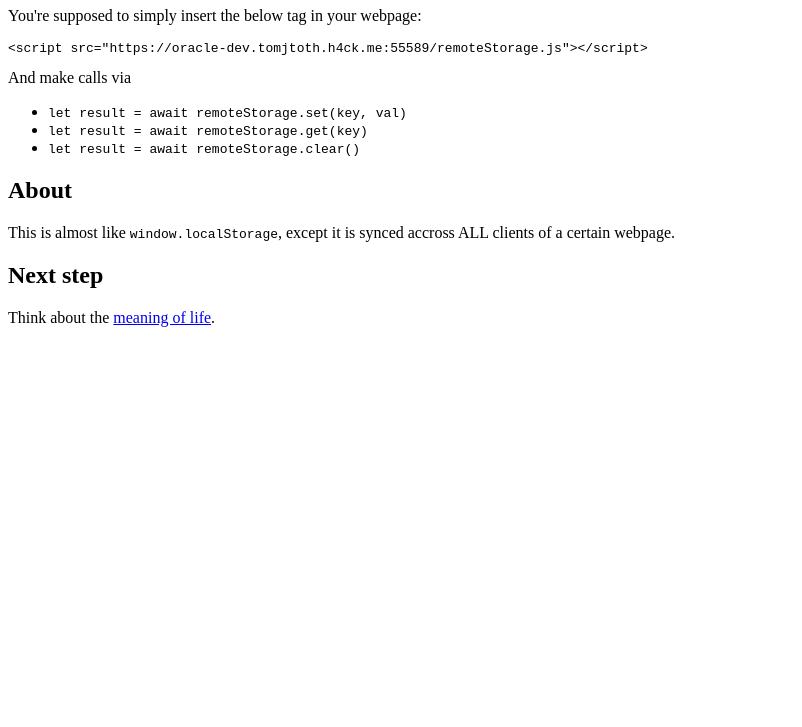
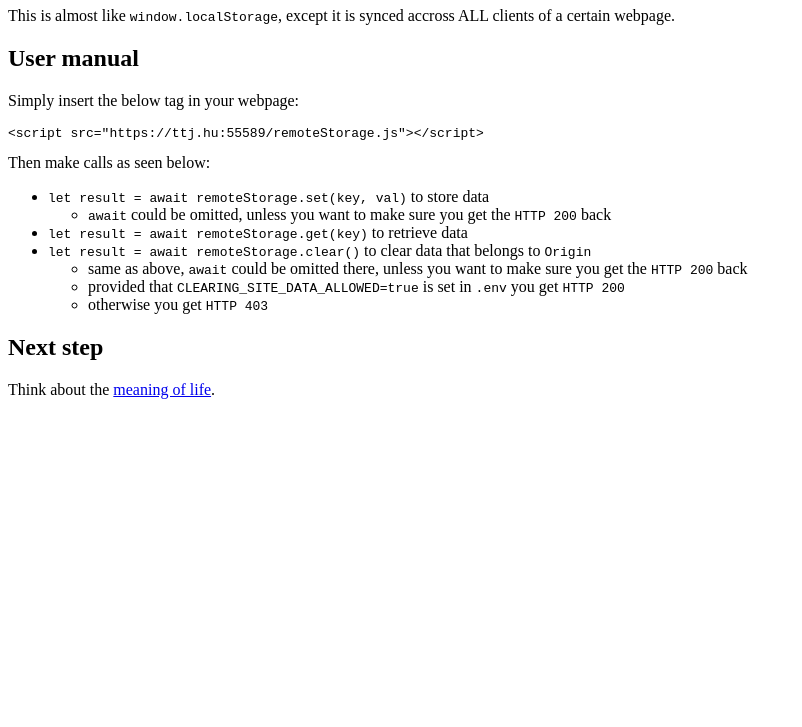
Before and after one commit to tomjtoth/remote_storage, a plain HTML site: page static/index.html in a window 1280 px wide. Shown: the part 73-800 px from the top of the page, without its empty margins (0-802 px from the left). Drawn offline with Linux system fonts and the light colour scheme.

Commit message:
client side conf moved to index.html, started using domain name 'ttj.hu'

```diff
--- a/static/index.html
+++ b/static/index.html
@@ -10,21 +10,44 @@
 </head>
 
 <body>
-    <h1>You're doing it <b>WRONG!!</b></h1>
-    <p>
-        You're supposed to simply insert the below tag in your webpage:
-    <pre>&lt;script src="https://oracle-dev.tomjtoth.h4ck.me:55589/remoteStorage.js"&gt;&lt;/script&gt;</pre>
-    And make calls via
-    <ul>
-        <li><code>let result = await remoteStorage.set(key, val)</code></li>
-        <li><code>let result = await remoteStorage.get(key)</code></li>
-        <li><code>let result = await remoteStorage.clear()</code></li>
-    </ul>
-    </p>
-    <h2>About</h2>
+    <h1>About</h1>
     <p>
         This is almost like <code>window.localStorage</code>, except it is synced accross ALL clients of a certain
         webpage.
+    </p>
+    <h2>User manual</h2>
+    <p>Simply insert the below tag in your webpage:
+    <pre>&lt;script src="https://ttj.hu:55589/remoteStorage.js"&gt;&lt;/script&gt;</pre>
+    Then make calls as seen below:
+    <ul>
+        <li>
+            <code>let result = await remoteStorage.set(key, val)</code> to store data
+            <ul>
+                <li><code>await</code> could be omitted, unless you want to make sure you get the
+                    <code>HTTP 200</code> back
+                </li>
+            </ul>
+        </li>
+        <li>
+            <code>let result = await remoteStorage.get(key)</code> to retrieve data
+        </li>
+        <li><code>let result = await remoteStorage.clear()</code> to clear data that belongs to
+            <code>Origin</code>
+            <ul>
+                <li>
+                    same as above, <code>await</code> could be omitted there, unless you want to make sure you get the
+                    <code>HTTP 200</code> back
+                </li>
+                <li>
+                    provided that <code>CLEARING_SITE_DATA_ALLOWED=true</code> is set in
+                    <code>.env</code> you get <code>HTTP 200</code>
+                </li>
+                <li>
+                    otherwise you get <code>HTTP 403</code>
+                </li>
+            </ul>
+        </li>
+    </ul>
     </p>
     <h2>Next step</h2>
     <p>
--- a/static/remoteStorage.js
+++ b/static/remoteStorage.js
@@ -1,6 +1,6 @@
 const remoteStorage = {
 
-    _db_url: 'https://oracle-dev.tomjtoth.h4ck.me:55589',
+    _db_url: 'https://ttj.hu:55589/storage',
 
     async clear() {
         return await this._rw()
@@ -15,7 +15,7 @@ const remoteStorage = {
     },
 
     async _rw(...args) {
-        const resp = await fetch(this._db_url + '/storage', {
+        const resp = await fetch(this._db_url, {
             headers: {
                 'Content-Type': 'application/json'
             },
```
Also changed, not shown: 1 other file.
